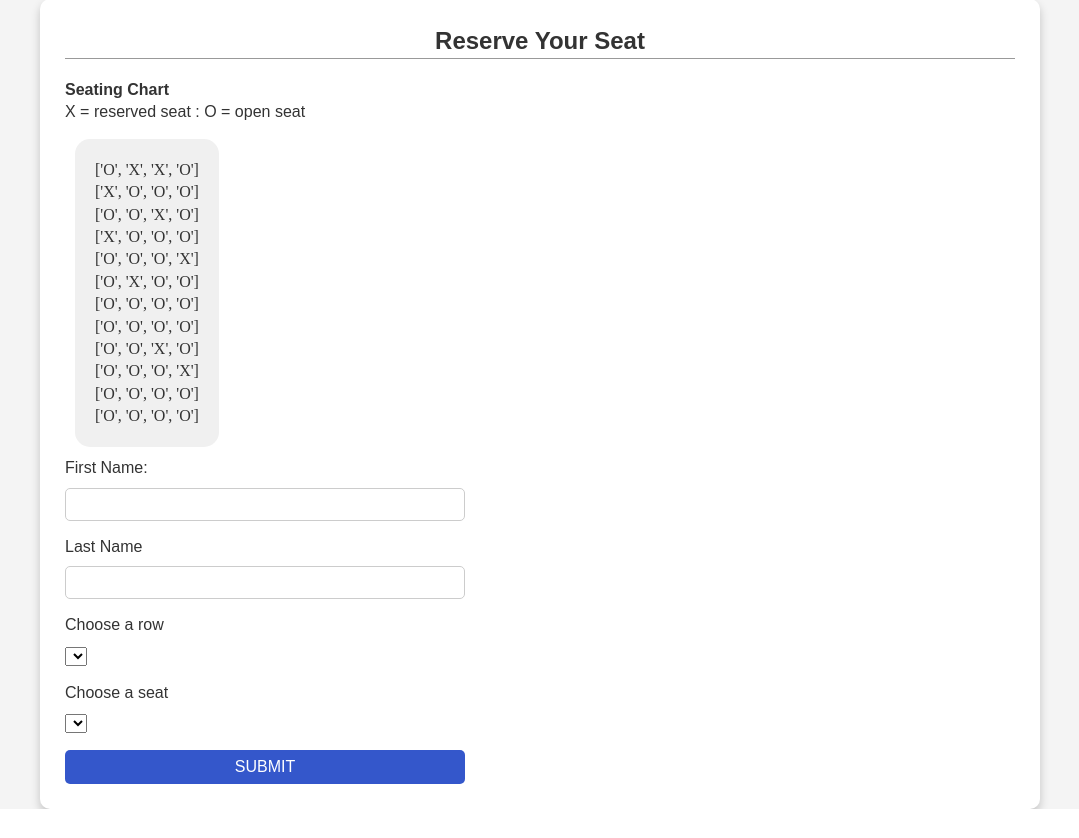
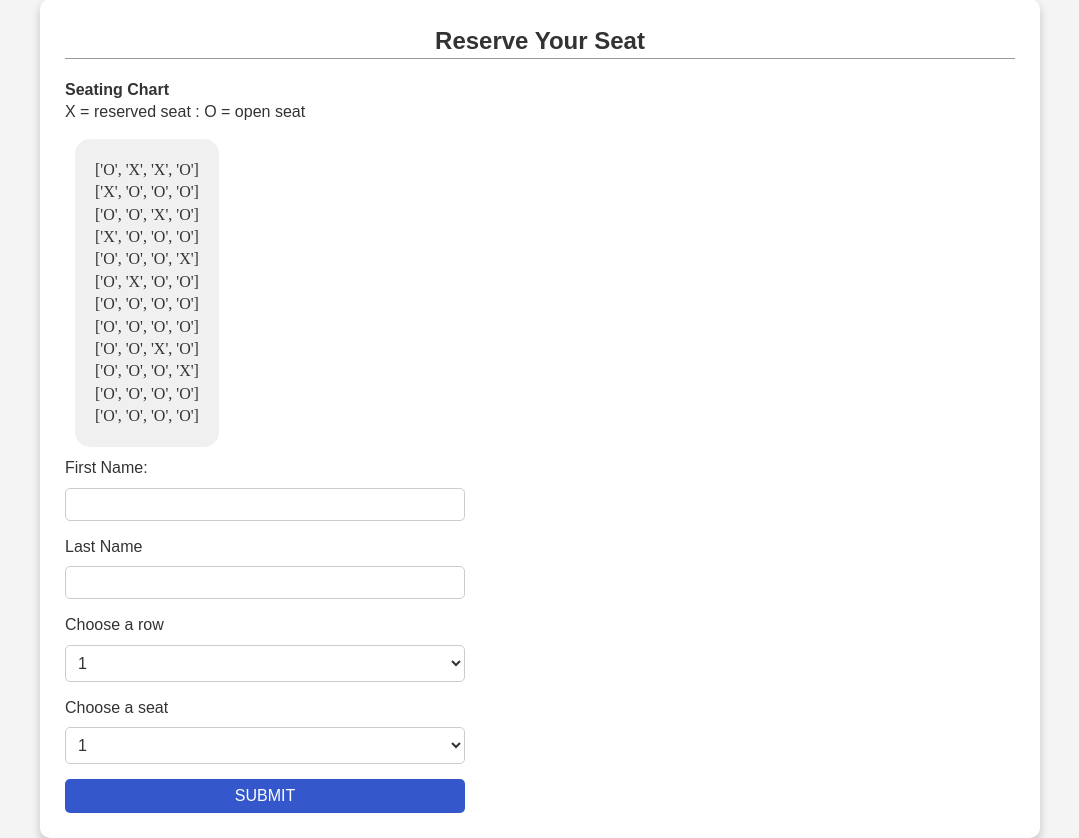
Before and after one commit to gerardl/software-engineering-final, a Flask app: page /reservations in a window 1280 px wide. Shown: the part 75-913 px from the top of the page, without its empty margins (100-1179 px from the left). Before the commit the page ends 884 px from the top, so only its background shows below. Run offline with Flask 3, Linux system fonts and the light colour scheme; lists and menus that the app fills with data are empty.

Commit message:
display cost, calculate cost, add select style

```diff
--- a/app.py
+++ b/app.py
@@ -36,7 +36,7 @@ def admin():
         if valid_login(username, password):
             bus_data = make_Bus_Data('reservations.txt')
             # need the calculation for total sales
-            # total_sales = get_total_sales()
+            total_sales = calc_price(bus_data)
             # remove on successful login
             session['username'] = None
 
@@ -68,6 +68,21 @@ def make_Bus_Data(fileName):
             data[row][column] = "X"
 
         return data
+
+
+def get_cost_matrix():
+    cost_matrix = [[100, 75, 50, 100] for row in range(12)]
+    return cost_matrix
+
+def calc_price(bus_data):
+    cost_matrix = get_cost_matrix()
+    total = 0
+    for r in range(0,12):
+        for c in range(0,4):
+            if bus_data[r][c] == 'X':
+                total = total + cost_matrix[r][c]
+    return total
+
 
 def valid_login(username: str, password: str) -> bool:
     valid = True
--- a/static/style.css
+++ b/static/style.css
@@ -109,6 +109,29 @@ button:hover {
     background-color: #2644a7;
 }
 
+select {
+    width: 100%;
+    max-width: 400px;
+    padding: 8px;
+    border: 1px solid #ccc;
+    border-radius: 5px;
+    background-color: #fff;
+    color: #333;
+    font-family: 'Arial', sans-serif;
+    font-size: 16px;
+}
+
+.select-group select:focus {
+    outline: none;
+    border-color: #3457cb;
+}
+
+/* Style for disabled select box */
+.select-group select:disabled {
+    background-color: #eee;
+    color: #999;
+}
+
 .alert {
     padding: 5px;
     margin: 5px;
--- a/templates/reservations.html
+++ b/templates/reservations.html
@@ -28,14 +28,28 @@
     <div class="input-group">
         <label for="row">Choose a row</label>
         <select id="row" name="row">
-            <option></option>
+            <option>1</option>
+            <option>2</option>
+            <option>3</option>
+            <option>4</option>
+            <option>5</option>
+            <option>6</option>
+            <option>7</option>
+            <option>8</option>
+            <option>9</option>
+            <option>10</option>
+            <option>11</option>
+            <option>12</option>
         </select>
     </div>
 
     <div class="input-group">
         <label for="seat">Choose a seat</label>
         <select id="seat" name="seat">
-            <option></option>
+            <option>1</option>
+            <option>2</option>
+            <option>3</option>
+            <option>4</option>
         </select>
     </div>
     <button type="submit">SUBMIT</button>
```
